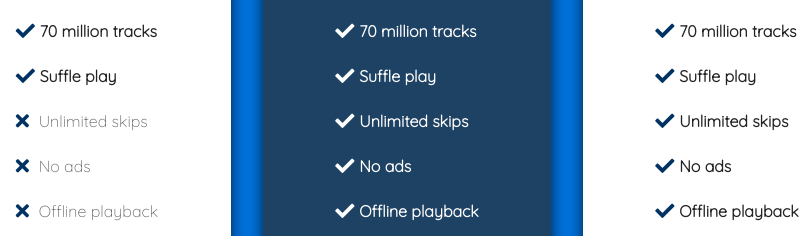
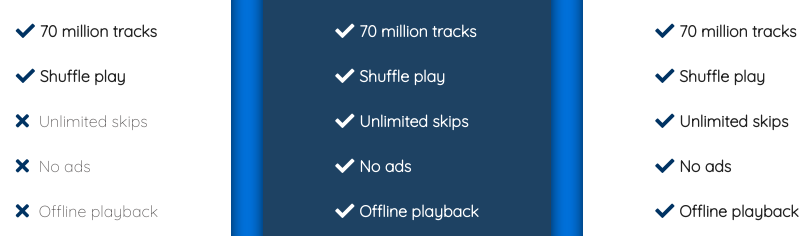
Before and after one commit to YasudaYutaka/LandingPage-StreamingService, a plain HTML site: page index.html in a window 1280 px wide. Shown: the part 1370-1606 px from the top of the page, 233-1038 px from the left. Drawn offline with Linux system fonts and the light colour scheme.

Commit message:
"suffle" typo corrected

```diff
--- a/index.html
+++ b/index.html
@@ -101,7 +101,7 @@
                         </li>
                         <li class="benefits-li">
                             <div class="benefit-icon"><i class="fas fa-check"></i></div>
-                            <div class="benefit-text checked">Suffle play</div>
+                            <div class="benefit-text checked">Shuffle play</div>
                         </li>
                         <li class="benefits-li">
                             <div class="benefit-icon"><i class="fas fa-times"></i></div>
@@ -135,7 +135,7 @@
                         </li>
                         <li class="benefits-li">
                             <div class="benefit-icon"><i class="fas fa-check"></i></div>
-                            <div class="benefit-text checked">Suffle play</div>
+                            <div class="benefit-text checked">Shuffle play</div>
                         </li>
                         <li class="benefits-li">
                             <div class="benefit-icon"><i class="fas fa-check"></i></div>
@@ -169,7 +169,7 @@
                         </li>
                         <li class="benefits-li">
                             <div class="benefit-icon"><i class="fas fa-check"></i></div>
-                            <div class="benefit-text checked">Suffle play</div>
+                            <div class="benefit-text checked">Shuffle play</div>
                         </li>
                         <li class="benefits-li">
                             <div class="benefit-icon"><i class="fas fa-check"></i></div>
```
